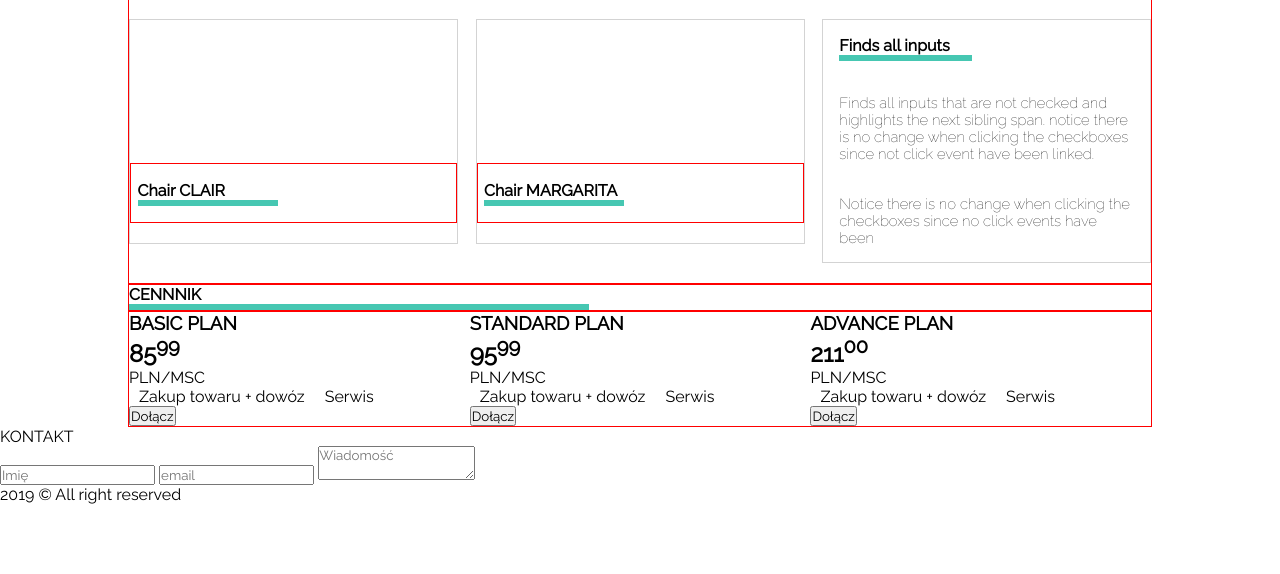
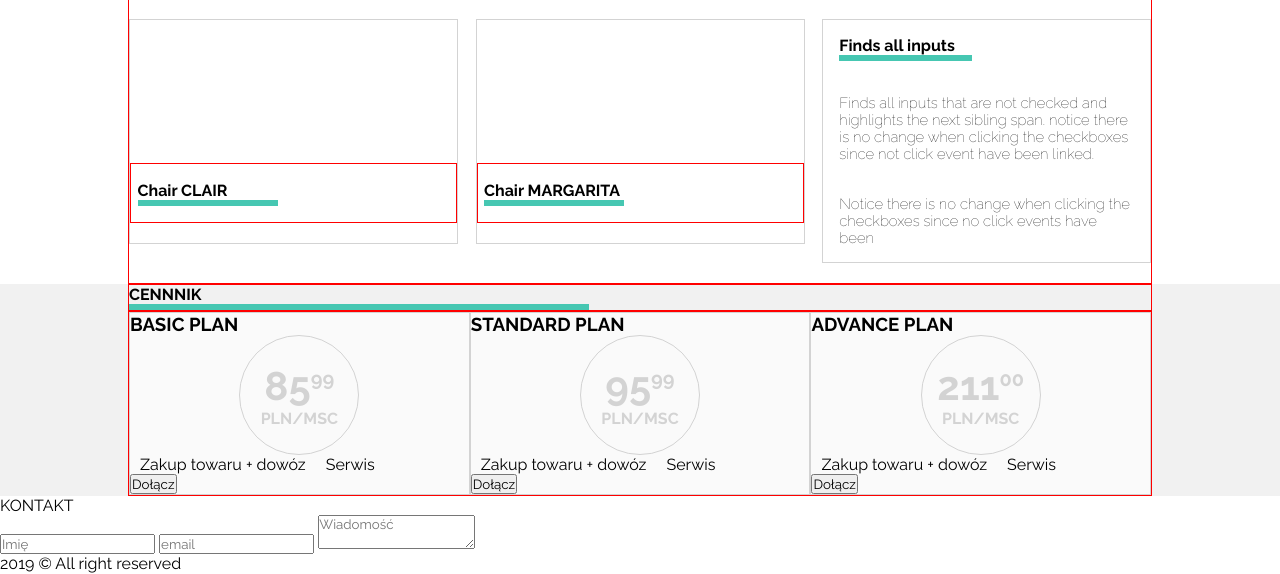
Before and after one commit to lukaszkoltun/sit-on-chair, a plain HTML site: page index.html in a window 1280 px wide. Shown: the part 226-800 px from the top of the page. Drawn offline with Linux system fonts and the light colour scheme.

Commit message:
circles done

```diff
--- a/css/main.css
+++ b/css/main.css
@@ -102,7 +102,7 @@ i {
   }
   h4:after{
     content: '';
-    color: #46c7b2;
+    /* color: #46c7b2; */
     background: #46c7b2;
     display: block;
     width: 45%;
@@ -122,7 +122,33 @@ i {
     font-size: 0.93em;
     padding: 5%;
 }
+#grey-back{
+    background: #f1f1f1;
+}
 .sec-3{
     width: 33.33%;
+    border: 1px solid lightgray;
+    background: #fafafa
+}
+.circle{
+    width: 120px;
+    height: 120px;
+    border: 1px solid lightgray;
+    border-radius: 100px;
+    margin: 0 auto;
+    text-align: center;
+    display: flex;
+    align-items: center;
+}
+.circle > div{
+    margin: 0 auto;
+    color: lightgrey;
+    font-weight: 700;
+}
+.circle h1{
+    font-size: 2.5em;
 
 }
+.circle sup{
+    font-size: 0.5em;
+}
--- a/index.html
+++ b/index.html
@@ -6,7 +6,7 @@
     <meta name="viewport" content="width=device-width, initial-scale=1.0">
 
     <link rel="stylesheet" href="css/main.css" type="text/css"/>
-    <link href="https://fonts.googleapis.com/css?family=Raleway:100,200,400&display=swap" rel="stylesheet">
+    <link href="https://fonts.googleapis.com/css?family=Raleway:100,200,400,700,800,900&display=swap" rel="stylesheet">
 </head>
 
 <body>
@@ -61,14 +61,16 @@
             </div>
         </div>
     </section>
-    <section>
-        <h4 class="container">CENNNIK</h4>
+    <section id="grey-back">
+        <h4 class="container sec-head">CENNNIK</h4>
             <div class="container flex-elements">
                 <div class="sec-3">
                     <h3>BASIC PLAN</h3>
                     <div class="circle">
+                        <div>
                             <h1>85<sup>99</sup></h1>
                             <p>PLN/MSC</p>
+                        </div>
                     </div>
                     <ul>
                         <li>Zakup towaru + dowóz</li>
@@ -79,8 +81,10 @@
                 <div class="sec-3">
                     <h3>STANDARD PLAN</h3>
                     <div class="circle">
+                        <div>
                             <h1>95<sup>99</sup></h1>
                             <p>PLN/MSC</p>
+                         </div>
                     </div>
                     <ul>
                         <li>Zakup towaru + dowóz</li>
@@ -91,8 +95,10 @@
                 <div class="sec-3">
                     <h3>ADVANCE PLAN</h3>
                     <div class="circle">
+                        <div>
                             <h1>211<sup>00</sup></h1>
                             <p>PLN/MSC</p>
+                        </div>
                     </div>
                     <ul>
                         <li>Zakup towaru + dowóz</li>
```
Lines whose indentation alone changed are shown as unchanged.
